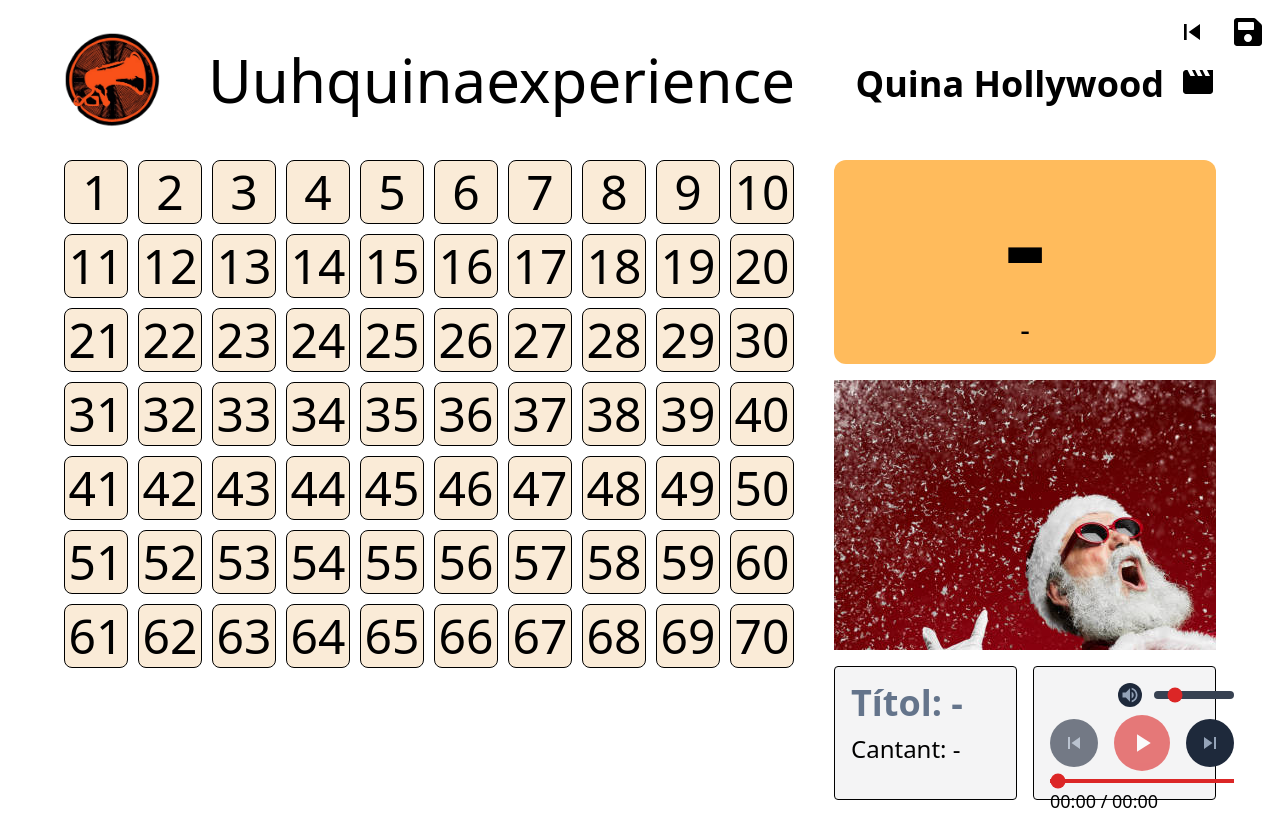
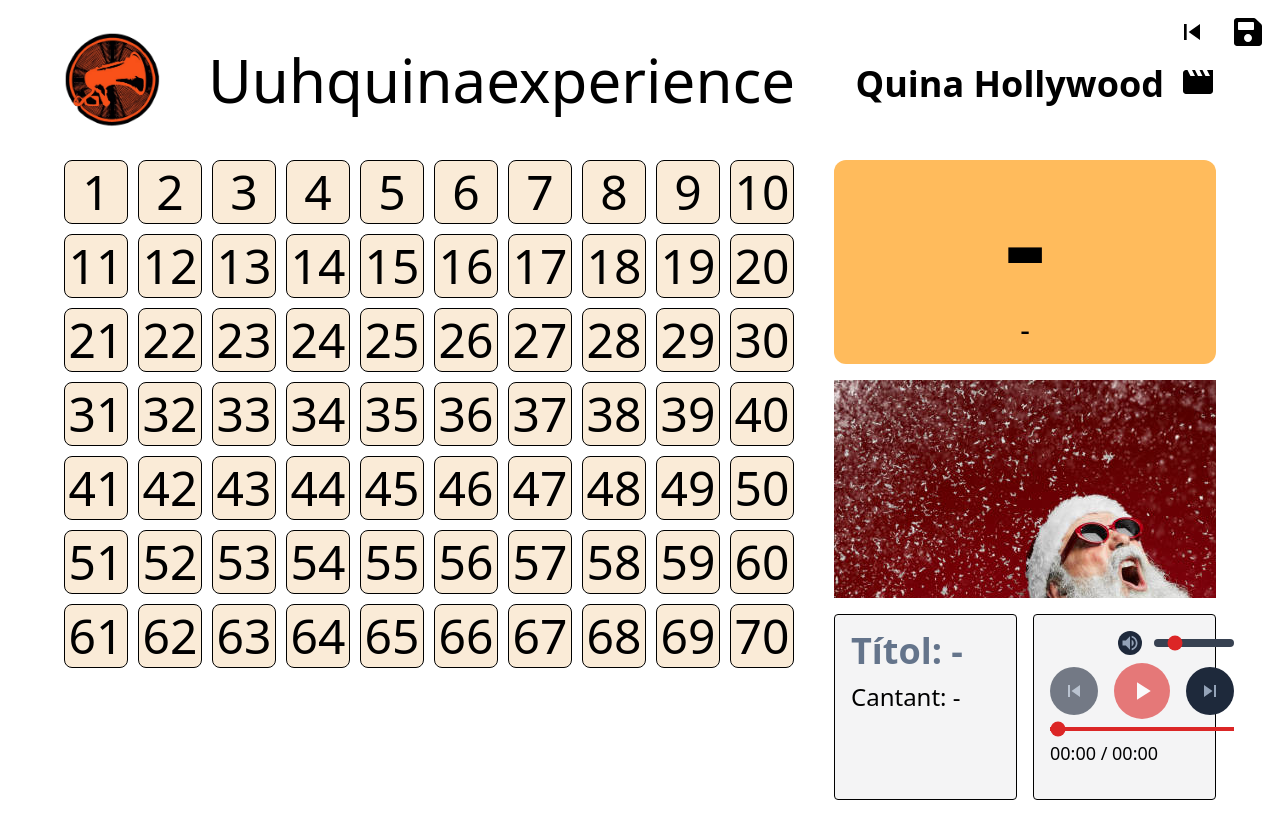
Before and after one commit to gidina/quinaexperience, a React (Vite) app: page /quinaexperience/hollywood in a window 1280 px wide. Built offline with nearby package versions, Linux system fonts and the light colour scheme.

Commit message:
Update AudioProgressBar.tsx

```diff
--- a/src/components/NewAudioPlayer/AudioProgressBar.tsx
+++ b/src/components/NewAudioPlayer/AudioProgressBar.tsx
@@ -19,7 +19,7 @@ const formatDurationDisplay = (duration: number) => {
   const formatted = [min, sec].map((n) => (n < 10 ? "0" + n : n)).join(":");
 
   return formatted;
-}
+};
 
 const AudioProgressBar = (props: AudioProgressBarProps) => {
   const { duration, currentProgress, buffered, ...rest } = props;
@@ -56,6 +56,7 @@ const AudioProgressBar = (props: AudioProgressBarProps) => {
   // );
 
   return (
+    <div className="pb-4">
       <div className="relative h-1 group">
         <input
           type="range"
@@ -68,7 +69,8 @@ const AudioProgressBar = (props: AudioProgressBarProps) => {
           value={currentProgress}
           {...rest}
         />
-      <span className="text-lg absolute mt-2">
+      </div>
+      <span className="block text-lg mt-2">
         {elapsedDisplay} / {durationDisplay}
       </span>
     </div>
@@ -114,8 +116,7 @@ const AudioProgressBar = (props: AudioProgressBarProps) => {
           [&::-moz-range-track]:w-full
           [&::-moz-range-track]:h-2
           [&::-moz-range-track]:bg-gray-100
-          [&::-moz-range-track]:rounded-full`
-        }
+          [&::-moz-range-track]:rounded-full`}
         id="basic-range-slider-usage"
       ></input>
     </>
@@ -132,7 +133,7 @@ const AudioProgressBar = (props: AudioProgressBarProps) => {
   //     {...rest}
   //   />
   // );
-}
+};
 
 // import React from "react";
 
```
Lines whose indentation alone changed are shown as unchanged.
